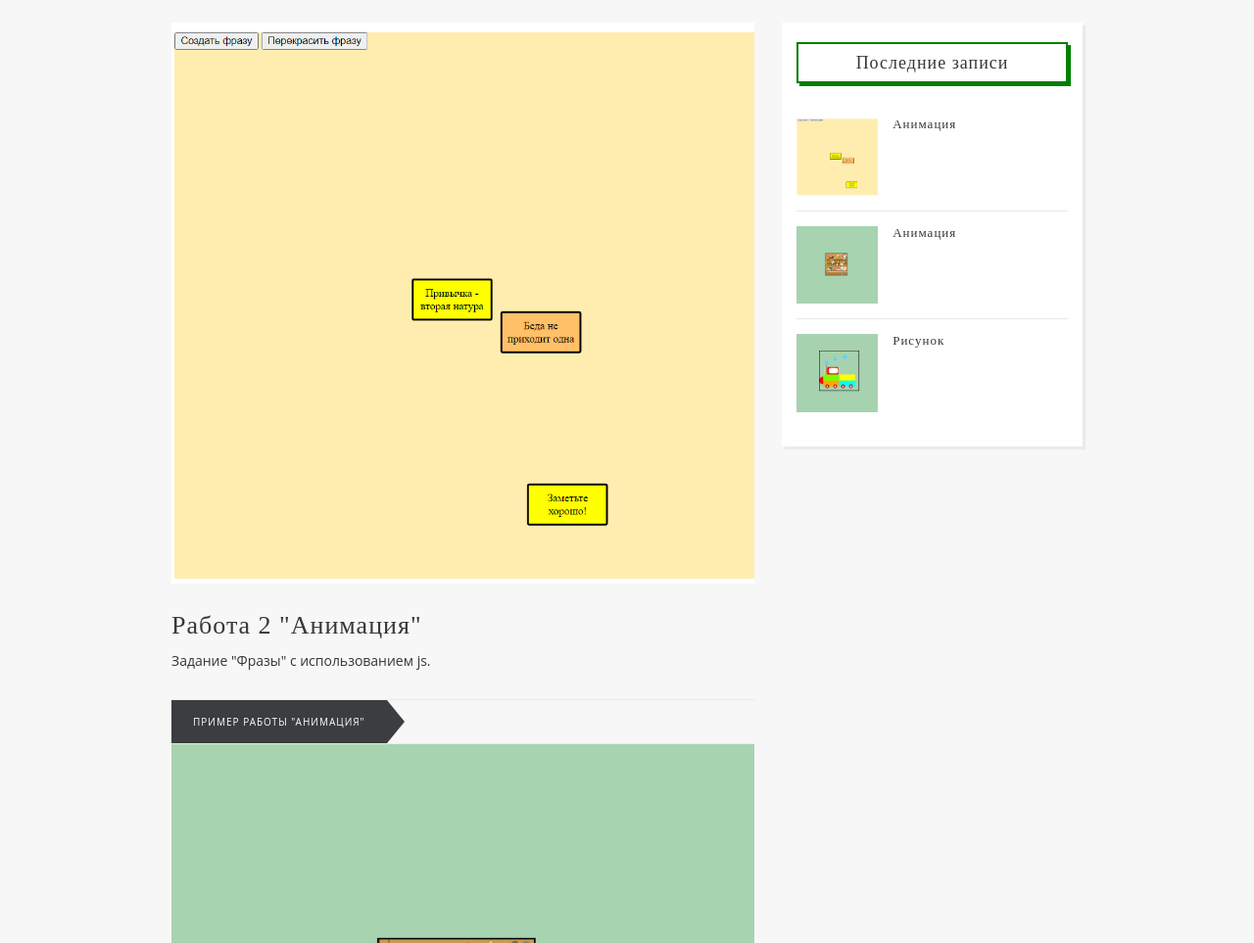
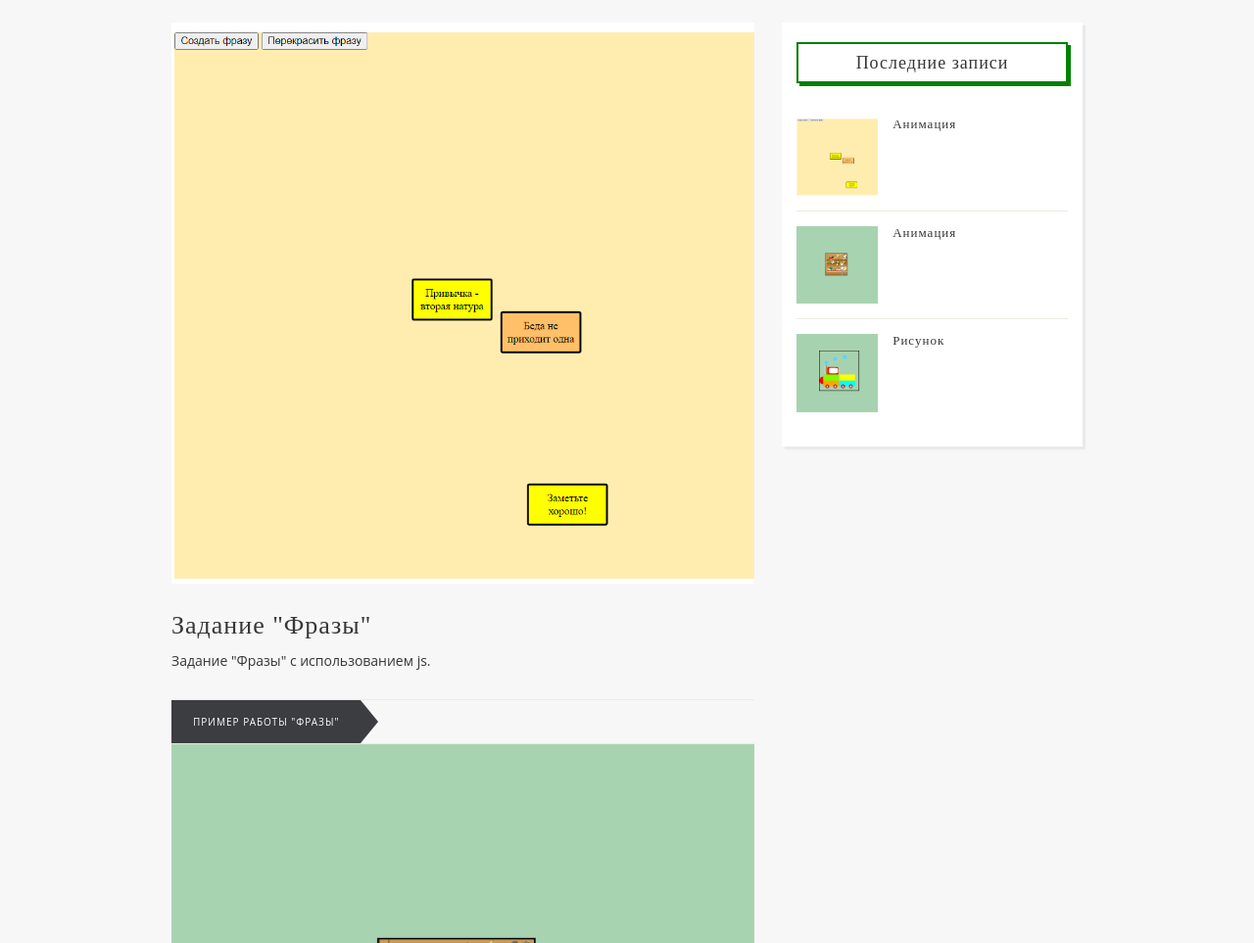
Before and after one commit to Vasiliy-Enyutin/SPbPU_WEBSITE, a plain HTML site: page index.html in a window 1280 px wide. Shown: the part 137-1100 px from the top of the page at 98% size. Drawn offline with nearby package versions, Linux system fonts and the light colour scheme.

Commit message:
Add files via upload

```diff
--- a/index.html
+++ b/index.html
@@ -27,10 +27,10 @@
           <article id="post-1" class="post">
             <div class="post-image"><a name="phrases"><img src="images/phrases.png"></a></div>
             <div class="post-content">
-              <h2 class="post-title">Работа 2 "Анимация"</h2>
+              <h2 class="post-title">Задание "Фразы"</h2>
               <p>Задание "Фразы" с использованием js.</p>
               <div class="post-footer">
-                <a class="more-link" href="phrases.html" target="_blank">Пример работы "анимация"</a>
+                <a class="more-link" href="phrases.html" target="_blank">Пример работы "фразы"</a>
               </div>
             </div>
           <article id="post-2" class="post">
```
